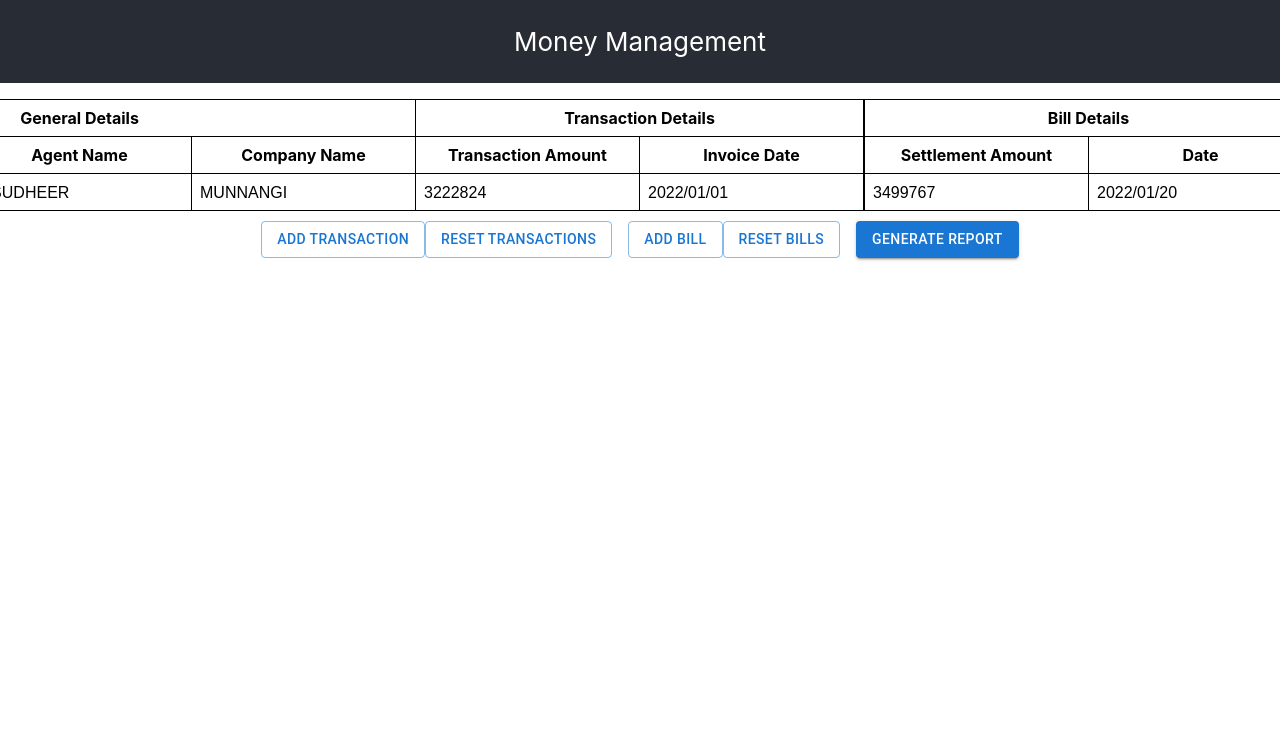
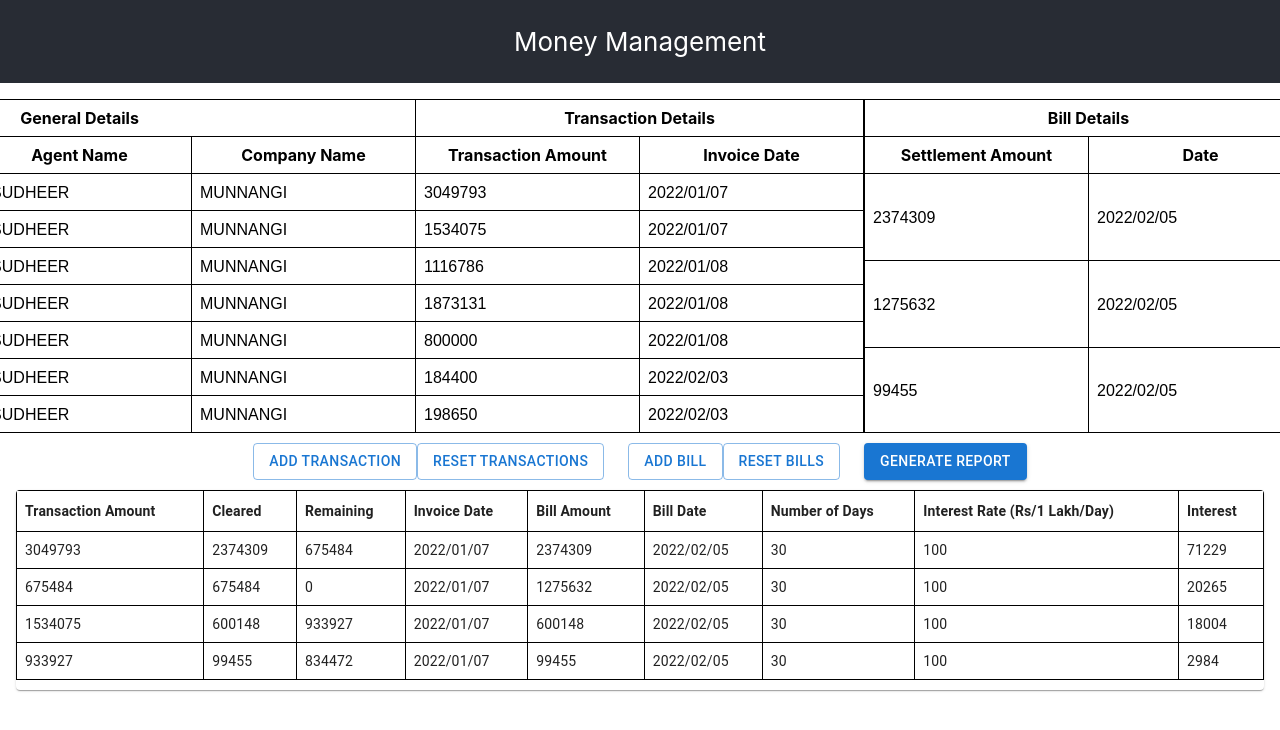
Before and after one commit to svinod-030/money-management, a React (Create React App) app: page / in a window 1280 px wide. Both pictures are taken after a click on the button "GENERATE REPORT". Shown: the top 730 px of the page. Built offline with nearby package versions, Linux system fonts and the light colour scheme.

Commit message:
[Vinod] | Generate report with interest

```diff
--- a/src/components/grid/Grid.js
+++ b/src/components/grid/Grid.js
@@ -6,18 +6,62 @@ import Report from '../report/Report'
 
 const makeTransactions = () => {
   return [{
-    farmerName: 'SRI ANJANI GUNNY TRADERS',
+    farmerName: 'SRI ANJANI GUNNY TRADERS - 1',
     agentName: 'K SUDHEER',
     companyName: 'MUNNANGI',
-    transactionAmount: '3222824',
-    invoiceDate: '2022/01/01'
+    transactionAmount: 3049793,
+    invoiceDate: '2022/01/07'
+  },{
+    farmerName: 'SRI ANJANI GUNNY TRADERS - 1',
+    agentName: 'K SUDHEER',
+    companyName: 'MUNNANGI',
+    transactionAmount: 1534075,
+    invoiceDate: '2022/01/07'
+  },{
+    farmerName: 'SRI ANJANI GUNNY TRADERS - 1',
+    agentName: 'K SUDHEER',
+    companyName: 'MUNNANGI',
+    transactionAmount: 1116786,
+    invoiceDate: '2022/01/08'
+  },{
+    farmerName: 'SRI ANJANI GUNNY TRADERS - 1',
+    agentName: 'K SUDHEER',
+    companyName: 'MUNNANGI',
+    transactionAmount: 1873131,
+    invoiceDate: '2022/01/08'
+  },{
+    farmerName: 'SRI ANJANI GUNNY TRADERS - 1',
+    agentName: 'K SUDHEER',
+    companyName: 'MUNNANGI',
+    transactionAmount: 800000,
+    invoiceDate: '2022/01/08'
+  },{
+    farmerName: 'SRI ANJANI GUNNY TRADERS - 1',
+    agentName: 'K SUDHEER',
+    companyName: 'MUNNANGI',
+    transactionAmount: 184400,
+    invoiceDate: '2022/02/03'
+  },{
+    farmerName: 'SRI ANJANI GUNNY TRADERS - 2',
+    agentName: 'K SUDHEER',
+    companyName: 'MUNNANGI',
+    transactionAmount: 198650,
+    invoiceDate: '2022/02/03'
   }]
 }
 const makeBills = () => {
   return [{
-    settlementAmount: '3499767',
-    settlementDate: '2022/01/20',
-    interest: INTEREST_RATE_PER_1L_PER_DAY
+    settlementAmount: 2374309,
+    settlementDate: '2022/02/05',
+    interestRate: INTEREST_RATE_PER_1L_PER_DAY
+  }, {
+    settlementAmount: 1275632,
+    settlementDate: '2022/02/05',
+    interestRate: INTEREST_RATE_PER_1L_PER_DAY
+  }, {
+    settlementAmount: 99455,
+    settlementDate: '2022/02/05',
+    interestRate: INTEREST_RATE_PER_1L_PER_DAY
   }]
 }
 export const INTEREST_RATE_PER_1L_PER_DAY = 100;
@@ -29,7 +73,7 @@ const EMPTY_ROW_DATA = {
   invoiceDate: '',
   settlementAmount: '',
   settlementDate: '',
-  interest: INTEREST_RATE_PER_1L_PER_DAY
+  interestRate: INTEREST_RATE_PER_1L_PER_DAY
 }
 
 const Styles = styled.div`
@@ -207,7 +251,7 @@ function Grid() {
         columns: [
           {
             Header: 'Rs/1 Lakh/Day',
-            accessor: 'interest',
+            accessor: 'interestRate',
             // Cell: ({ value }) => String(value)
           }
         ],
@@ -221,8 +265,7 @@ function Grid() {
   const [originalTransactions] = React.useState(transactions)
   const [originalBills] = React.useState(bills)
   const [skipPageReset, setSkipPageReset] = React.useState(false)
-  const [showReport, setShowReport] = React.useState(true)
-  const [reportData, setReportData] = React.useState([])
+  const [showReport, setShowReport] = React.useState(false)
 
   const updateMyData = (rowIndex, columnId, value) => {
     setSkipPageReset(true)
@@ -279,11 +322,10 @@ function Grid() {
 
   const resetTransactions = () => setTransactions(originalTransactions)
   const resetBills = () => setBills(originalBills)
-  const addTransaction = () => setTransactions([...transactions, EMPTY_ROW_DATA])
-  const addBill = () => setBills([...bills, EMPTY_ROW_DATA])
+  const addTransaction = (transaction) => transaction ? setTransactions([...transactions, transaction]) : setTransactions([...transactions, EMPTY_ROW_DATA])
+  const addBill = (bill) => bill ? setBills([...bills, bill]) : setBills([...bills, EMPTY_ROW_DATA])
   const generateReport = () => {
-    setReportData([])
-    setShowReport(!showReport)
+    setShowReport(true)
   }
 
   return (
@@ -302,7 +344,7 @@ function Grid() {
           skipPageReset={skipPageReset}
         />
       </Stack>
-      <Stack direction="row" spacing={2} justifyContent={'center'}>
+      <Stack direction="row" spacing={3} justifyContent={'center'}>
         <Stack direction="row" justifyContent={'center'}>
           <Button variant="outlined" onClick={addTransaction}>Add Transaction</Button>
           <Button variant="outlined" onClick={resetTransactions}>Reset Transactions</Button>
@@ -315,7 +357,7 @@ function Grid() {
           <Button variant="contained" onClick={generateReport}>Generate Report</Button>
         </Stack>
       </Stack>
-      {showReport && <Report data={reportData}/>}
+      {showReport && <Report transactions={transactions} bills={bills}/>}
     </Styles>
   )
 }
--- a/src/components/report/Report.js
+++ b/src/components/report/Report.js
@@ -8,43 +8,92 @@ import TableRow from '@mui/material/TableRow';
 import Paper from '@mui/material/Paper';
 import {INTEREST_RATE_PER_1L_PER_DAY} from "../grid/Grid";
 
-function getTimeDiffInDays(row) {
-  if(row.invoiceDate && row.settlementDate) {
-    const startDate = new Date(row.invoiceDate)
-    const endingDate = new Date(row.settlementDate)
-    return ((endingDate - startDate) / (1000 * 3600 * 24)) + 1
+function getTimeDiffInDays(fromDate, toDate) {
+  if(fromDate && toDate) {
+    return ((new Date(toDate) - new Date(fromDate)) / (1000 * 3600 * 24)) + 1
   }
   return 0
 }
 
-function calculateInterest(row) {
-  if (row.transactionAmount) {
-    return Math.round(getTimeDiffInDays(row) * INTEREST_RATE_PER_1L_PER_DAY * (row.transactionAmount / 100000));
+function calculateInterest(amount, fromDate, toDate) {
+  if (amount) {
+    return Math.round(getTimeDiffInDays(fromDate, toDate) * INTEREST_RATE_PER_1L_PER_DAY * (amount / 100000));
   }
   return 0;
 }
-export default function Report({ data }) {
+export default function Report({ transactions, bills }) {
+
+  const [state, setState] = React.useState({transactions, bills})
+  const [completedTransactions, setCompletedTransactions] = React.useState([])
+  const tempTransactions = []
+  function processTransaction(transaction) {
+    if(transaction.transactionAmount <= 0) return
+    bills.forEach(bill => {
+      if(bill.settlementAmount <= 0 || transaction.transactionAmount <= 0) return
+      let originalTransactionAmount = transaction.transactionAmount
+      let completedTransactionAmount = transaction.transactionAmount
+      let completedBillAmount = bill.settlementAmount
+      if (transaction.transactionAmount <= bill.settlementAmount) {
+        bill.settlementAmount = bill.settlementAmount - transaction.transactionAmount
+        transaction.transactionAmount = 0
+      } else {
+        transaction.transactionAmount = transaction.transactionAmount - bill.settlementAmount
+        completedTransactionAmount = bill.settlementAmount
+        bill.settlementAmount = 0
+      }
+      tempTransactions.push({
+        id: Math.random(),
+        transactionAmount: originalTransactionAmount,
+        clearedTransactionAmount: completedTransactionAmount,
+        remainingTransactionAmount: transaction.transactionAmount,
+        settlementAmount: completedBillAmount,
+        invoiceDate: transaction.invoiceDate,
+        settlementDate: bill.settlementDate,
+        daysIncurred: getTimeDiffInDays(transaction.invoiceDate, bill.settlementDate),
+        interest: calculateInterest(completedTransactionAmount, transaction.invoiceDate, bill.settlementDate)
+      })
+      processTransaction(transaction)
+    })
+    setCompletedTransactions(tempTransactions)
+  }
+
+  React.useEffect(() => {
+    transactions.forEach(transaction => processTransaction(transaction))
+  }, [])
+
+  React.useEffect(() => {
+    console.log('completedTransactions', completedTransactions)
+  }, [completedTransactions])
+
   return (
     <TableContainer component={Paper} style={{ marginTop: '10px'}}>
-      <Table sx={{ maxWidth: 650 }} aria-label="caption table">
+      <Table aria-label="caption table">
         <TableHead>
           <TableRow>
-            <TableCell><b>Start Date</b></TableCell>
-            <TableCell><b>End Date</b></TableCell>
+            <TableCell><b>Transaction Amount</b></TableCell>
+            <TableCell><b>Cleared</b></TableCell>
+            <TableCell><b>Remaining</b></TableCell>
+            <TableCell><b>Invoice Date</b></TableCell>
+            <TableCell><b>Bill Amount</b></TableCell>
+            <TableCell><b>Bill Date</b></TableCell>
             <TableCell><b>Number of Days</b></TableCell>
             <TableCell><b>Interest Rate (Rs/1 Lakh/Day)</b></TableCell>
             <TableCell><b>Interest</b></TableCell>
           </TableRow>
         </TableHead>
         <TableBody>
-          {data.map((row) => {
+          {completedTransactions.map((row) => {
             return (
-            <TableRow key={row.farmerName}>
+            <TableRow key={row.id}>
+              <TableCell component="th" scope="row">{row.transactionAmount}</TableCell>
+              <TableCell component="th" scope="row">{row.clearedTransactionAmount}</TableCell>
+              <TableCell component="th" scope="row">{row.remainingTransactionAmount}</TableCell>
               <TableCell component="th" scope="row">{row.invoiceDate}</TableCell>
+              <TableCell component="th" scope="row">{row.settlementAmount}</TableCell>
               <TableCell component="th" scope="row">{row.settlementDate}</TableCell>
-              <TableCell component="th" scope="row">{getTimeDiffInDays(row)}</TableCell>
+              <TableCell component="th" scope="row">{row.daysIncurred}</TableCell>
               <TableCell component="th" scope="row">{INTEREST_RATE_PER_1L_PER_DAY}</TableCell>
-              <TableCell component="th" scope="row">{calculateInterest(row)}</TableCell>
+              <TableCell component="th" scope="row">{row.interest}</TableCell>
             </TableRow>
           )})}
         </TableBody>
```
